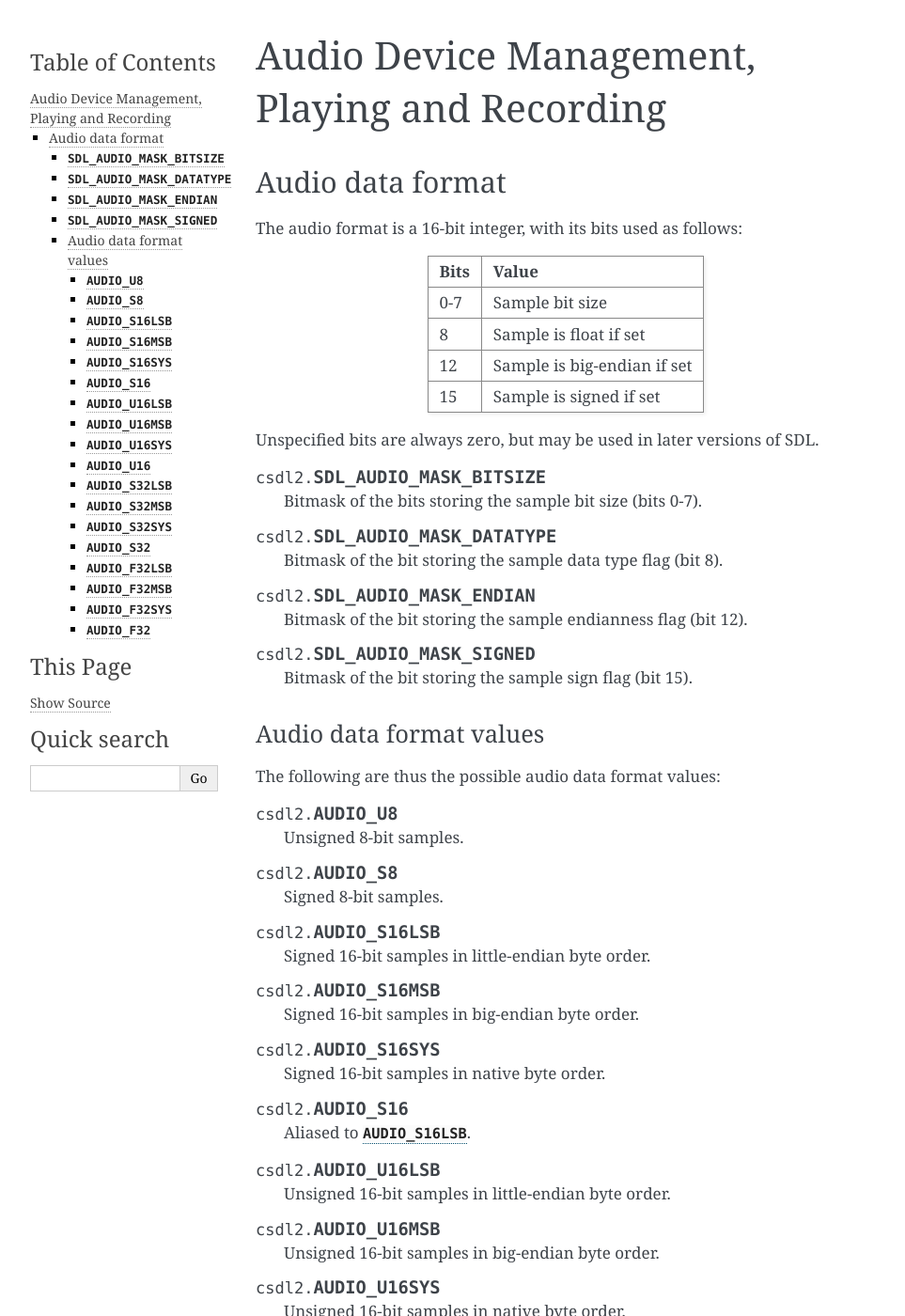
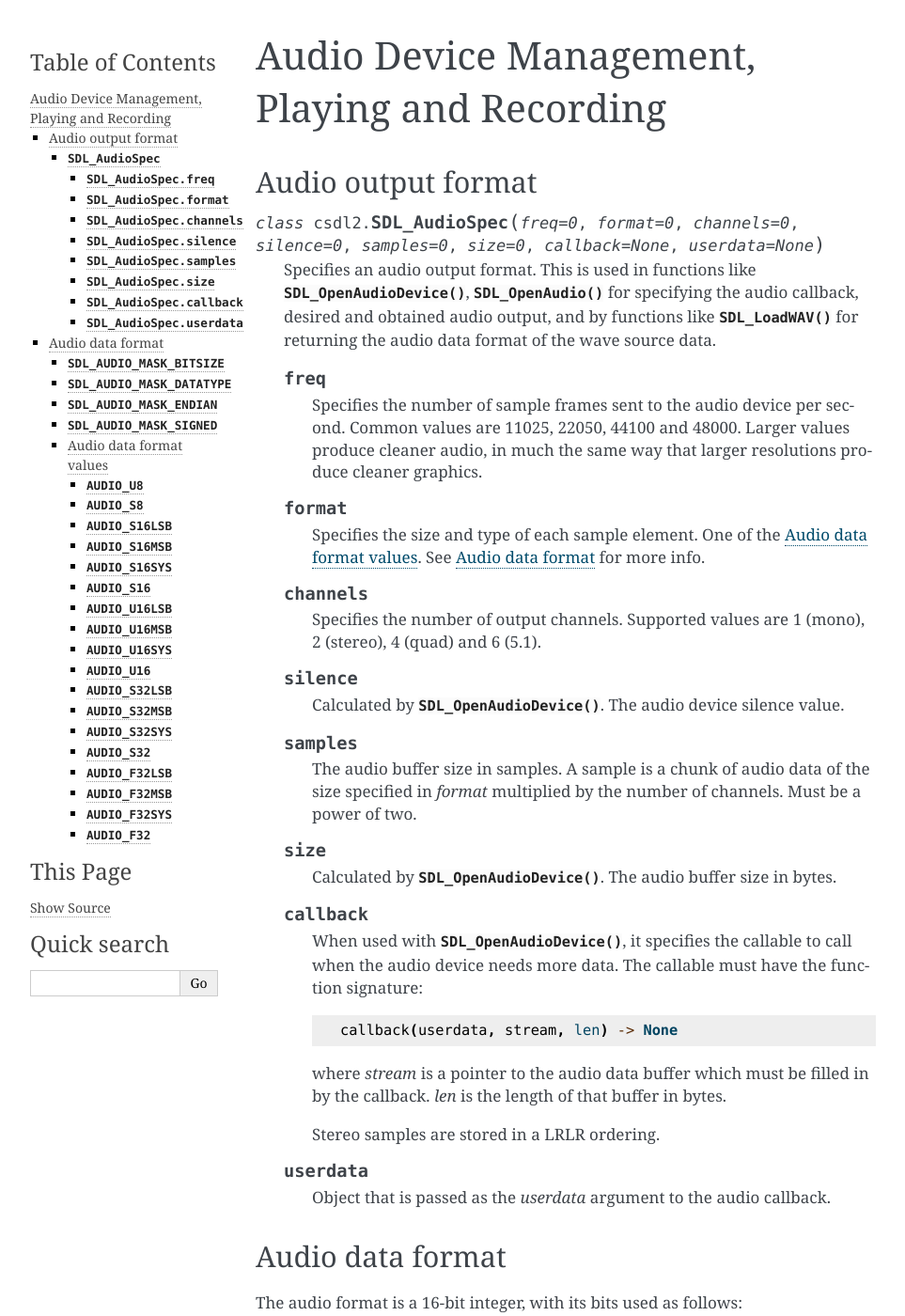
Before and after one commit to pyokagan/pycsdl2, a Sphinx documentation site: the page built from docs/api/audio.rst, in a window 1280 px wide and 1400 px high. Shown: the whole window at 94% size, without its empty margins (148-1111 px from the left). Built offline with Sphinx 7.4.7, drawn with Linux system fonts in a browser that asks for light colours.

Commit message:
audio: implement PyCSDL2_AudioSpec

```diff
--- a/docs/api/audio.rst
+++ b/docs/api/audio.rst
@@ -1,6 +1,67 @@
 Audio Device Management, Playing and Recording
 ==============================================
 .. currentmodule:: csdl2
+
+Audio output format
+-------------------
+
+.. class:: SDL_AudioSpec(freq=0, format=0, channels=0, silence=0, samples=0, size=0, callback=None, userdata=None)
+
+   Specifies an audio output format. This is used in functions like
+   :func:`SDL_OpenAudioDevice`, :func:`SDL_OpenAudio` for specifying the audio
+   callback, desired and obtained audio output, and by functions like
+   :func:`SDL_LoadWAV` for returning the audio data format of the wave source
+   data.
+
+   .. attribute:: freq
+
+      Specifies the number of sample frames sent to the audio device per
+      second. Common values are 11025, 22050, 44100 and 48000. Larger values
+      produce cleaner audio, in much the same way that larger resolutions
+      produce cleaner graphics.
+
+   .. attribute:: format
+
+      Specifies the size and type of each sample element. One of the `Audio
+      data format values`_. See `Audio data format`_ for more info.
+
+   .. attribute:: channels
+
+      Specifies the number of output channels. Supported values are 1 (mono), 2
+      (stereo), 4 (quad) and 6 (5.1).
+
+   .. attribute:: silence
+
+      Calculated by :func:`SDL_OpenAudioDevice`. The audio device silence
+      value.
+
+   .. attribute:: samples
+
+      The audio buffer size in samples. A sample is a chunk of audio data of
+      the size specified in `format` multiplied by the number of channels. Must
+      be a power of two.
+
+   .. attribute:: size
+
+      Calculated by :func:`SDL_OpenAudioDevice`. The audio buffer size in
+      bytes.
+
+   .. attribute:: callback
+
+      When used with :func:`SDL_OpenAudioDevice`, it specifies the callable to
+      call when the audio device needs more data. The callable must have the
+      function signature::
+
+         callback(userdata, stream, len) -> None
+
+      where `stream` is a pointer to the audio data buffer which must be filled
+      in by the callback. `len` is the length of that buffer in bytes.
+
+      Stereo samples are stored in a LRLR ordering.
+
+   .. attribute:: userdata
+
+      Object that is passed as the `userdata` argument to the audio callback.
 
 Audio data format
 -----------------
```
Also changed, not shown: 2 other files.
